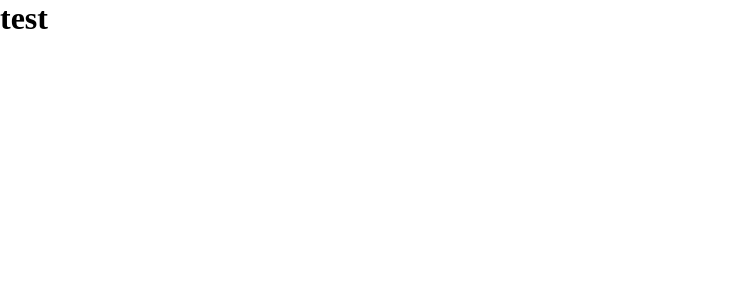
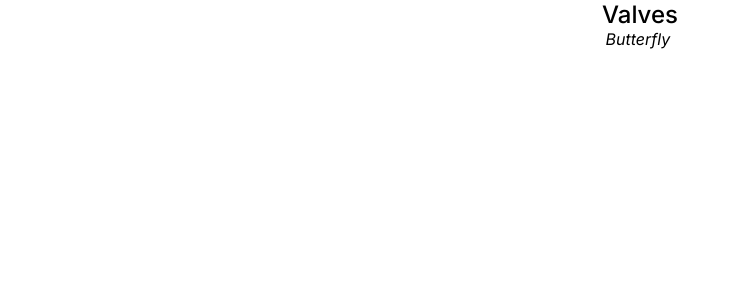
Before and after one commit to TomRgrant/Port, a React (Vite) app in the folder portfolio/: page / in a window 1280 px wide. Shown: the top 300 px of the page, without its empty margins (0-740 px from the left). Built offline with nearby package versions, Linux system fonts and the light colour scheme.

Commit message:
Added type writer title and basic css

```diff
--- a/portfolio/package.json
+++ b/portfolio/package.json
@@ -11,7 +11,8 @@
   },
   "dependencies": {
     "react": "^19.0.0",
-    "react-dom": "^19.0.0"
+    "react-dom": "^19.0.0",
+    "typewriter-effect": "^2.22.0"
   },
   "devDependencies": {
     "@eslint/js": "^9.22.0",
--- /dev/null
+++ b/portfolio/src/Components/TypeWriterTItle.jsx
@@ -0,0 +1,27 @@
+import React from "react";
+import Typewriter from "typewriter-effect";
+import "../Styles/Components Styles/TypeWriterTItle.css"
+import "../Styles/Global.css"
+
+function TypeWriterTitle() {
+  return (
+    <>
+
+    <section className="title-wrapper">
+
+        <h1 className="title">Valves</h1>
+
+        <Typewriter className="sub-heading"
+            options={{
+            strings: ["Ball", "Gate", "Butterfly"],
+            autoStart: true,
+            loop: true,
+            deleteSpeed: 100,
+            }}
+        />
+      </section>
+    </>
+  );
+}
+
+export default TypeWriterTitle;
--- a/portfolio/src/Containers/Home.jsx
+++ b/portfolio/src/Containers/Home.jsx
@@ -1,4 +1,6 @@
 import React from "react";
+import TypeWriterTitle from "../Components/TypeWriterTItle";
+
 
 function Home() {
 
@@ -7,7 +9,7 @@ function Home() {
 
 
         <>
-        <h1>test</h1>
+        <TypeWriterTitle/>
         </>
     )
 }
--- /dev/null
+++ b/portfolio/src/Styles/Components Styles/TypeWriterTitle.css
@@ -0,0 +1,17 @@
+.title-wrapper {
+    display: flex;
+    flex-direction: column;
+    justify-content: center;
+    align-items: center;
+}
+
+.title {
+    font-family: var(--title-font);
+    font-weight: 500;
+}
+
+.Typewriter__wrapper {
+    font-family: var(--title-font);
+    font-weight: 400;
+    font-style: italic;
+}
--- a/portfolio/src/Styles/Global.css
+++ b/portfolio/src/Styles/Global.css
@@ -1,3 +1,10 @@
+@import url('https://fonts.googleapis.com/css2?family=Inter:ital,opsz,wght@0,14..32,100..900;1,14..32,100..900&family=Space+Mono:ital,wght@0,400;0,700;1,400;1,700&display=swap');
+
+:root {
+    --title-font: Inter;
+    --sub-header-font: "Space Mono", monospace;
+}
+
 * {
     margin: 0;
     padding: 0;
```
Also changed, not shown: 1 other file (tests, documents, lock files or other folders).
